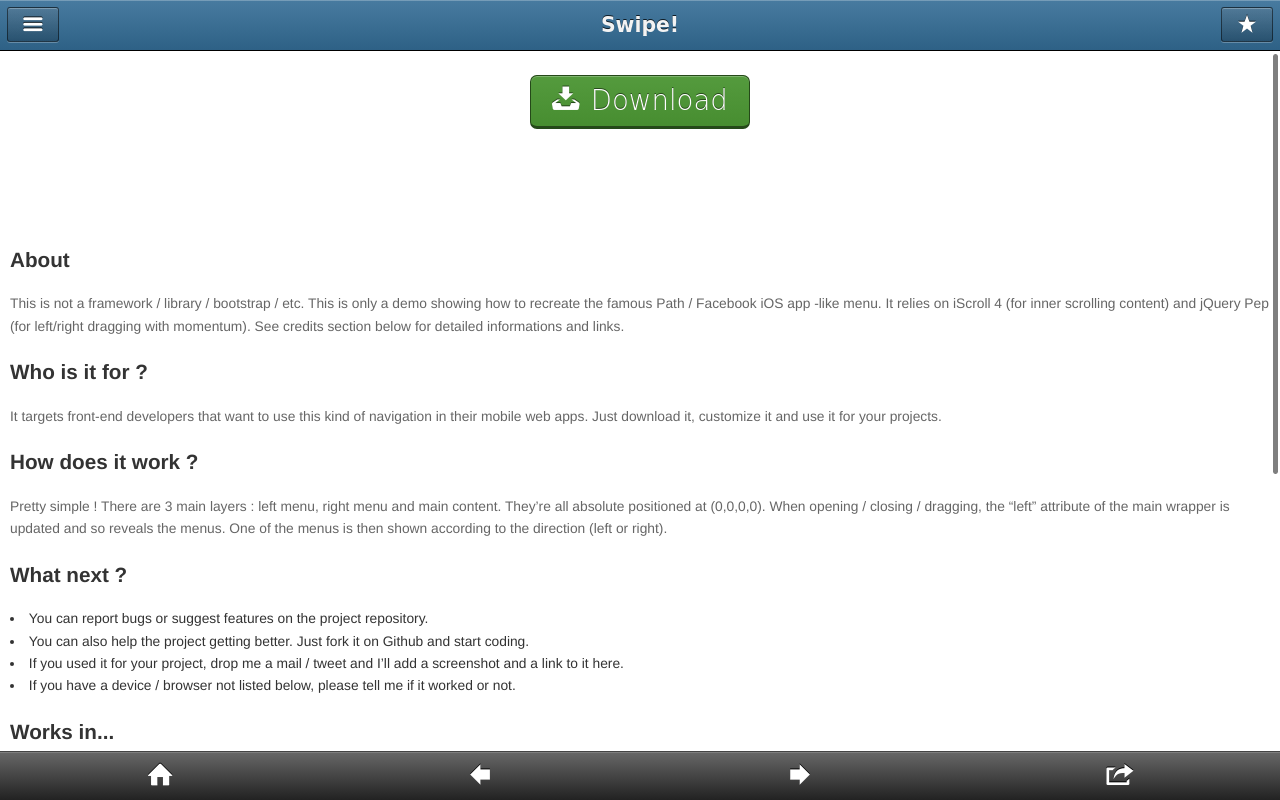
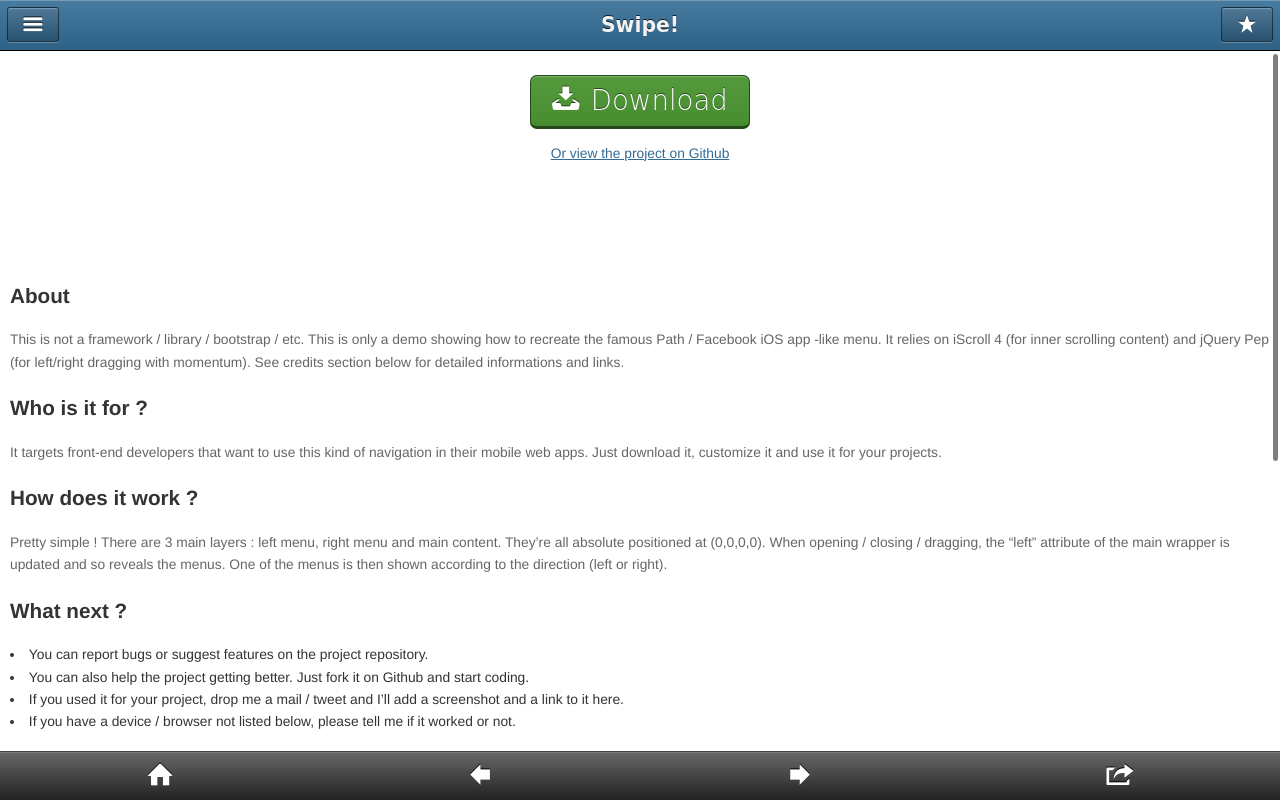
Before and after one commit to nicooprat/swipe, a PHP site: page / in a window 1280 px wide. Run offline with PHP 8.4, Linux system fonts and the light colour scheme; some web fonts are replaced.

Commit message:
Added link to Github project page

```diff
--- a/css/style.css
+++ b/css/style.css
@@ -213,6 +213,9 @@ a {
   -moz-box-shadow: 0 2px 6px rgba(0, 0, 0, 0.5) inset;
   -webkit-box-shadow: 0 2px 6px rgba(0, 0, 0, 0.5) inset;
   -o-box-shadow: 0 2px 6px rgba(0, 0, 0, 0.5) inset;
+}
+#main #wrapper #scroller #content #github {
+  text-align: center;
 }
 #main #wrapper #scroller #content h2:first-of-type {
   margin-top: 0;
--- a/css/style.less
+++ b/css/style.less
@@ -318,6 +318,10 @@ a {
         	        }
         	    }
 
+        	    #github {
+        	        text-align: center;
+        	    }
+
         	    h2:first-of-type {
         	        margin-top: 0;
         	    }
--- a/index.php
+++ b/index.php
@@ -88,6 +88,10 @@
                 		    <a href="https://github.com/nicooprat/swipe/zipball/master">Download</a>
                 		</p>
 
+                		<p id="github">
+                    		<a href="https://github.com/nicooprat/swipe">Or view the project on Github</a>
+                		</p>
+
                 		<div id="sharrre">
                             <div id="twitter" data-url="http://nicooprat.com/swipe" data-text="Ever dreamt of having a cool swipe-able menu in your mobile webapp ? Download it, customize it, use it." data-title="Tweet"></div>
                             <div id="facebook" data-url="http://nicooprat.com/swipe" data-text="Ever dreamt of having a cool swipe-able menu in your mobile webapp ? Download it, customize it, use it." data-title="Like"></div>
```
